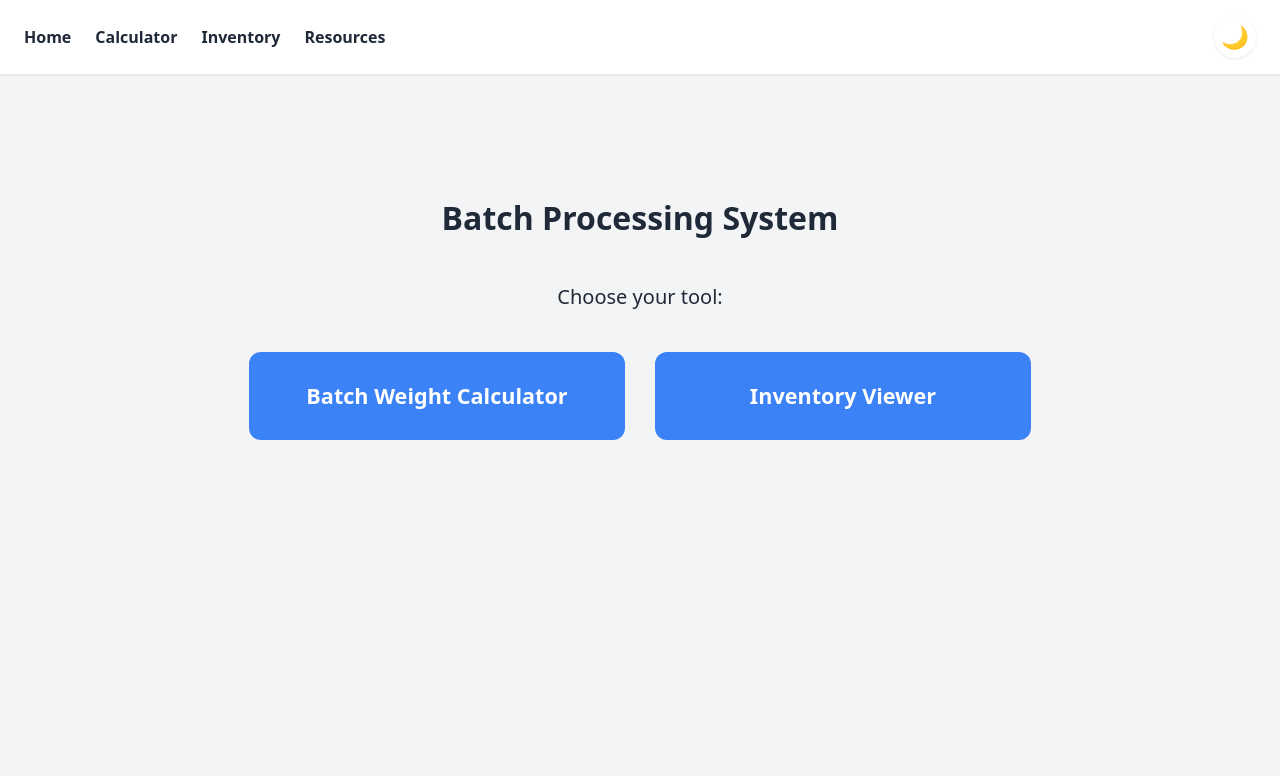
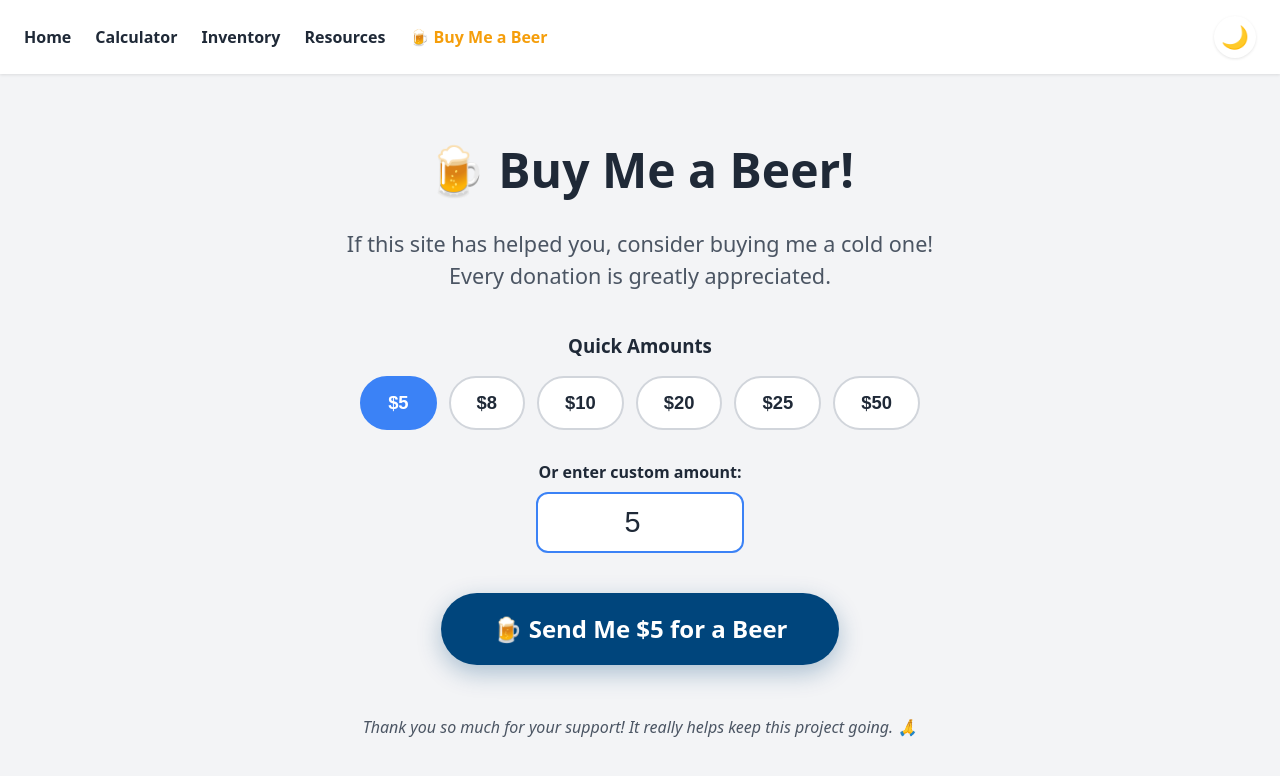
Before and after one commit to mikerhoades50/dry-food, a React (Vite) app: page /buymeabeer in a window 1280 px wide. Before the commit this address led to /. Shown: the top 776 px of the page. Built offline with nearby package versions, Linux system fonts and the light colour scheme.

Commit message:
Added BuyMeABeer and logic to prompt the user to save changes

```diff
--- a/public/Calc.html
+++ b/public/Calc.html
@@ -16,6 +16,7 @@
       <a href="Calc.html">Calculator</a>
       <a href="inv.html">Inventory</a>
       <a href="/resources">Resources</a>
+      <a href="/buymeabeer" style="color:#f59e0b; font-weight:700;">🍺 Buy Me a Beer</a>
     </div>
 
     <div class="navbar-right">
--- a/public/inv.html
+++ b/public/inv.html
@@ -13,6 +13,7 @@
     <a href="Calc.html">Calculator</a>
     <a href="inv.html">Inventory</a>
     <a href="/resources">Resources</a>
+    <a href="/buymeabeer" style="color:#f59e0b; font-weight:700;">🍺 Buy Me a Beer</a>
   </div>
 
   <div class="navbar-right">
--- a/src/App.jsx
+++ b/src/App.jsx
@@ -2,12 +2,13 @@ import { BrowserRouter as Router, Routes, Route, Link, Navigate } from 'react-ro
 import { useEffect, useState } from 'react';
 import Home from './pages/Home';
 import Resources from './pages/Resources';
+import BuyMeABeer from './pages/BuyMeABeer';
 import { supabase } from './auth';
 import './App.css';
 import { useTheme } from './hooks/useTheme';
 
 function App() {
-  const { theme, toggleTheme } = useTheme();   // ← Fixed: includes theme
+  const { theme, toggleTheme } = useTheme();
   const [user, setUser] = useState(null);
   const [loading, setLoading] = useState(true);
 
@@ -44,6 +45,9 @@ function App() {
             <a href="/Calc.html">Calculator</a>
             <a href="/inv.html">Inventory</a>
             <Link to="/resources">Resources</Link>
+            <Link to="/buymeabeer" style={{ color: '#f59e0b', fontWeight: '700' }}>
+    🍺 Buy Me a Beer
+  </Link>
           </div>
 
           <div className="navbar-right">
@@ -80,6 +84,7 @@ function App() {
           <Route path="/" element={<Home />} />
           <Route path="/resources" element={<Resources />} />
           <Route path="*" element={<Navigate to="/" replace />} />
+          <Route path="/buymeabeer" element={<BuyMeABeer />} />
         </Routes>
       </div>
     </Router>
--- /dev/null
+++ b/src/pages/BuyMeABeer.jsx
@@ -0,0 +1,104 @@
+import { useState } from 'react';
+
+export default function BuyMeABeer() {
+  const [amount, setAmount] = useState(5);
+
+  const quickAmounts = [5, 8, 10, 20, 25, 50];
+
+  const paypalUsername = "mikerhoades50";
+
+  const paypalLink = `https://www.paypal.com/paypalme/${paypalUsername}/${amount}`;
+
+  return (
+    <div className="container" style={{ maxWidth: '620px', margin: '60px auto', textAlign: 'center' }}>
+      <h1 style={{ fontSize: '3rem', marginBottom: '16px' }}>🍺 Buy Me a Beer!</h1>
+
+      <p style={{ fontSize: '1.35rem', color: 'var(--text-secondary)', marginBottom: '40px' }}>
+        If this site has helped you, consider buying me a cold one!<br />
+        Every donation is greatly appreciated.
+      </p>
+
+      <div style={{ marginBottom: '40px' }}>
+        <h3 style={{ marginBottom: '16px' }}>Quick Amounts</h3>
+        <div style={{
+          display: 'flex',
+          gap: '12px',
+          justifyContent: 'center',
+          flexWrap: 'wrap',
+          marginBottom: '30px'
+        }}>
+          {quickAmounts.map((amt) => (
+            <button
+              key={amt}
+              onClick={() => setAmount(amt)}
+              style={{
+                padding: '14px 26px',
+                fontSize: '1.15rem',
+                fontWeight: '600',
+                borderRadius: '9999px',
+                border: amount === amt ? '2px solid var(--primary)' : '2px solid var(--gray-300)',
+                background: amount === amt ? 'var(--primary)' : 'var(--bg-card)',
+                color: amount === amt ? 'white' : 'var(--text-primary)',
+                cursor: 'pointer',
+                transition: 'all 0.2s',
+                minWidth: '70px'
+              }}
+            >
+              ${amt}
+            </button>
+          ))}
+        </div>
+
+        {/* Custom Amount Input */}
+        <div>
+          <label style={{ display: 'block', marginBottom: '8px', fontWeight: '600' }}>
+            Or enter custom amount:
+          </label>
+          <input
+            type="number"
+            min="1"
+            step="1"
+            value={amount}
+            onChange={(e) => setAmount(Math.max(1, parseFloat(e.target.value) || 1))}
+            style={{
+              fontSize: '1.8rem',
+              width: '180px',
+              textAlign: 'center',
+              padding: '12px',
+              borderRadius: '12px',
+              border: '2px solid var(--primary)',
+              background: 'var(--bg-card)',
+              color: 'var(--text-primary)'
+            }}
+          />
+        </div>
+      </div>
+
+      <a
+        href={paypalLink}
+        target="_blank"
+        rel="noopener noreferrer"
+        style={{
+          display: 'inline-block',
+          background: '#00457C',
+          color: 'white',
+          padding: '18px 52px',
+          fontSize: '1.5rem',
+          fontWeight: '700',
+          borderRadius: '9999px',
+          textDecoration: 'none',
+          boxShadow: '0 8px 25px rgba(0, 69, 124, 0.3)',
+          transition: 'all 0.2s'
+        }}
+        onMouseOver={(e) => e.currentTarget.style.transform = 'translateY(-3px)'}
+        onMouseOut={(e) => e.currentTarget.style.transform = 'translateY(0)'}
+      >
+        🍺 Send Me ${amount} for a Beer
+      </a>
+
+      <p style={{ marginTop: '50px', color: 'var(--text-secondary)', fontStyle: 'italic' }}>
+        Thank you so much for your support! It really helps keep this project going. 🙏
+      </p>
+    </div>
+  );
+}
--- a/src/pages/Home.jsx
+++ b/src/pages/Home.jsx
@@ -1,7 +1,7 @@
 export default function Home() {
   return (
     <div className="container" style={{ textAlign: 'center', marginTop: '120px' }}>
-      <h1>Batch Processing System</h1>
+      <h1>Freeze Dried Batch Processing System</h1>
       <p style={{ margin: '40px 0', fontSize: '1.25rem' }}>Choose your tool:</p>
 
       <div style={{ display: 'flex', gap: '30px', justifyContent: 'center', flexWrap: 'wrap' }}>
```
Also changed, not shown: public/calc.js (+31 -2 lines), public/inv.js (+19 -0 lines).
